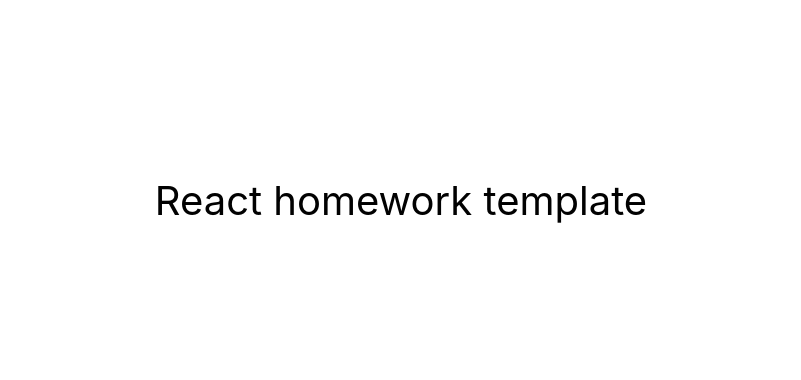
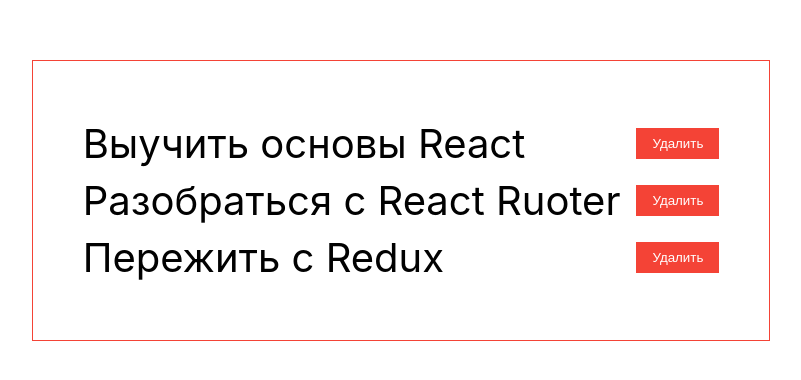
Before and after one commit to IamVovaMoroz/ReactAp, a React (Create React App) app: page / in a window 1280 px wide. Shown: the part 200-580 px from the top of the page, without its empty margins (239-1040 px from the left). Built offline with nearby package versions, Linux system fonts and the light colour scheme.

Commit message:
todoList React

```diff
--- a/src/components/App.jsx
+++ b/src/components/App.jsx
@@ -1,16 +1,42 @@
-export const App = () => {
+import React from "react";
+import TodoList from "./TodoList/TodoList";
+import initialTodos from "./TodoList/todos";
+
+class App extends React.Component {
+  state = {
+    todos: initialTodos,
+  };
+
+  // Пишем метод для удаления state по id
+  // Ожидаем todoId , id которого нужно удалить. Мы хотим удалить обьект с ID, который получаем
+  deleteTodo = (todoId) => {
+    console.log(`Deleting todo with id ${todoId}`);
+    this.setState((prevState) => ({
+      // Берем начальный. state массив, отфильтровать все todo, id которых не совпадают с тем todoId, который мы передаём
+      todos: prevState.todos.filter((todo) => todo.id !== todoId),
+    }));
+  };
+
+  render() {
+    // Деструктуризация в TodoList todos={this.state.todos} =>  <TodoList todos={todos}/>
+    const { todos } = this.state;
+
     return (
       <div
         style={{
-        height: '100vh',
-        display: 'flex',
-        justifyContent: 'center',
-        alignItems: 'center',
+          height: "100vh",
+          display: "flex",
+          justifyContent: "center",
+          alignItems: "center",
           fontSize: 40,
-        color: '#010101'
+          color: "#010101",
         }}
       >
-      React homework template
+        {/* ondDeleteTodo={this.deleteTodo} записали в переменную ссылку на этот метод */}
+        <TodoList todos={todos} onDeleteTodo={this.deleteTodo} />
       </div>
     );
-};
+  }
+}
+
+export default App;
--- /dev/null
+++ b/src/components/TodoList/TodoList.css
@@ -0,0 +1,30 @@
+.todoList {
+    list-style: none;
+    margin: 0;
+    padding: 50px;
+    border: 1px solid  #f44336;
+  }
+
+  .todoItem {
+    display: flex;
+    align-items: center;
+    margin: 8px 0;
+  }
+
+  .todoText {
+    margin: 0;
+    flex: 1;
+  }
+
+  .todoButton {
+    margin-left: 16px;
+    padding: 8px 16px;
+    border: none;
+    background-color: #f44336;
+    color: #fff;
+    cursor: pointer;
+  }
+
+  .todoButton:hover {
+    background-color: #d32f2f;
+  }
--- /dev/null
+++ b/src/components/TodoList/TodoList.js
@@ -0,0 +1,31 @@
+import React from 'react'
+import "./TodoList.css"
+
+
+
+const TodoList = ({todos, onDeleteTodo}) =>(
+<ul className="todoList">
+    {/* До деструктуризации */}
+    {/* {todos.map(todo => (
+    <li key={todo.id}>
+        <p>{todo.text}</p>
+        </li>
+        ))}
+        </ul> */}
+
+
+{todos.map(({id, text}) => (
+    <li className="todoItem" key={id}>
+        <p className="todoText">{text}</p>
+{/* todos.map проходит циклом и на каждой итерации получаем свой Id для кнопки, отлавливаем id и отправляем его назад */}
+        <button type="button" className="todoButton" onClick={()=> onDeleteTodo(id)}>Удалить</button>
+        </li>
+        ))}
+        </ul>
+ )
+
+
+
+
+
+export default TodoList
--- /dev/null
+++ b/src/components/TodoList/index.js
@@ -0,0 +1 @@
+export { default } from "./TodoList"
--- /dev/null
+++ b/src/components/TodoList/todos.json
@@ -0,0 +1,17 @@
+[
+    {
+      "id": "id-1",
+      "text": "Выучить основы React",
+      "completed": false
+    },
+    {
+      "id": "id-2",
+      "text": "Разобраться c React Ruoter",
+      "completed": false
+    },
+    {
+      "id": "id-3",
+      "text": "Пережить c Redux",
+      "completed": false
+    }
+  ]
--- a/src/index.js
+++ b/src/index.js
@@ -1,7 +1,8 @@
 import React from 'react';
 import ReactDOM from 'react-dom/client';
-import { App } from 'components/App';
+import App from './components/App';
 import './index.css';
+// import {App} from "./components/App.jsx"
 
 ReactDOM.createRoot(document.getElementById('root')).render(
   <React.StrictMode>
```
Lines whose indentation alone changed are shown as unchanged.
